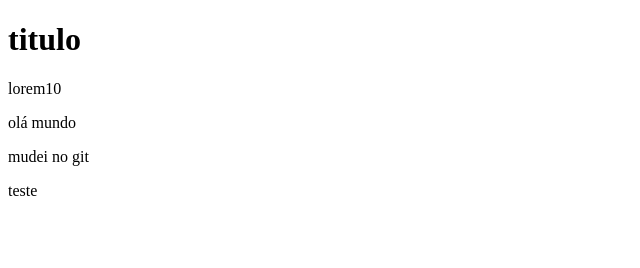
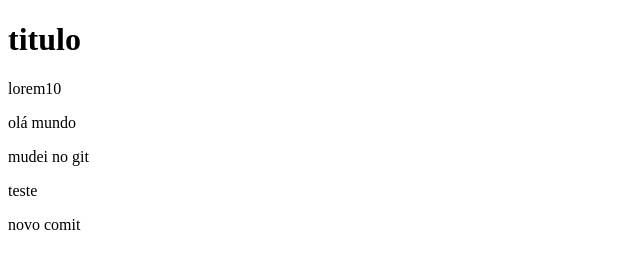
Before and after one commit to rt141088/fede04-10, a plain HTML site: page index.html in a window 1280 px wide. Shown: the full height of the page, 0-640 px from the left. Drawn offline with Linux system fonts and the light colour scheme.

Commit message:
novo comit no clone

```diff
--- a/index.html
+++ b/index.html
@@ -13,6 +13,7 @@
     <p>olá mundo</p>
     <p>mudei no git</p>
     <p>teste</p>
+    <p>novo comit</p>
 </body>
 
 </html>
```
